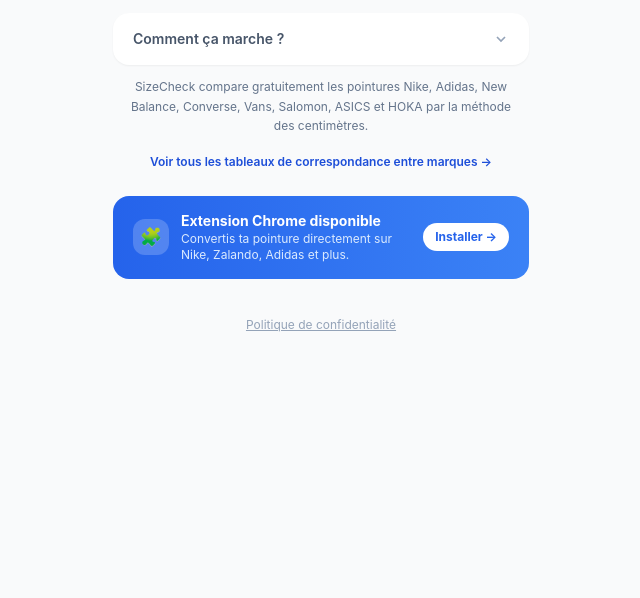
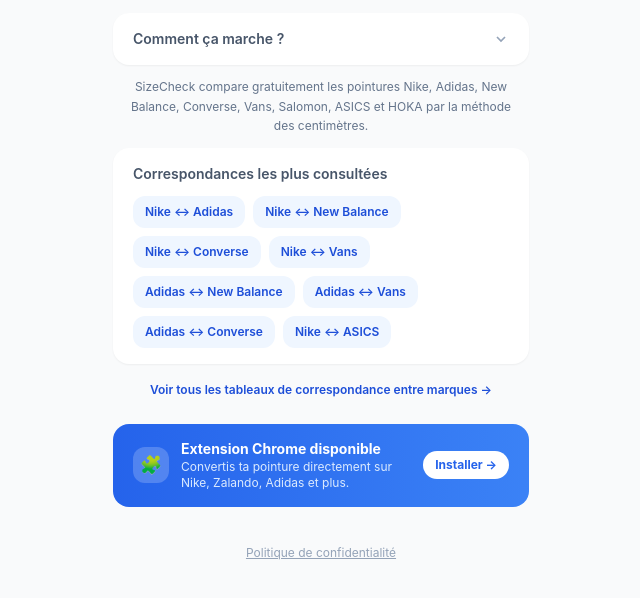
Before and after one commit to dajghub/sizecheck, a browser extension: page index.html in a window 1280 px wide. Shown: the part 494-1092 px from the top of the page, without its empty margins (319-959 px from the left). Before the commit the page ends 909 px from the top, so only its background shows below. Drawn offline with Linux system fonts and the light colour scheme.

Commit message:
seo: maillage interne — 8 liens directs vers les paires les plus recherchées sur l'accueil
Les 27 pages de comparaison stagnent en "détectée, actuellement non indexée"
(jamais explorées) depuis 6 semaines. L'accueil ne pointait que vers le hub,
plaçant les feuilles à 2 sauts de la seule page ayant de l'autorité.
Ces liens directs raccourcissent le chemin de crawl.

Aucune classe Tailwind nouvelle (tailwind.css précompilé, non régénéré).

```diff
--- a/index.html
+++ b/index.html
@@ -188,6 +188,21 @@
       <p class="text-xs text-slate-500 text-center leading-relaxed px-2">
         SizeCheck compare gratuitement les pointures Nike, Adidas, New Balance, Converse, Vans, Salomon, ASICS et HOKA par la méthode des centimètres.
       </p>
+
+      <!-- Maillage interne : liens directs vers les paires les plus recherchées -->
+      <div class="bg-white rounded-2xl shadow-sm px-5 py-4">
+        <p class="text-sm font-semibold text-slate-600 mb-3">Correspondances les plus consultées</p>
+        <div class="flex flex-wrap gap-2">
+          <a href="/comparaisons/nike-vs-adidas.html" class="text-xs font-semibold text-blue-700 bg-blue-50 rounded-xl px-3 py-2 no-underline hover:underline">Nike ↔ Adidas</a>
+          <a href="/comparaisons/nike-vs-newbalance.html" class="text-xs font-semibold text-blue-700 bg-blue-50 rounded-xl px-3 py-2 no-underline hover:underline">Nike ↔ New Balance</a>
+          <a href="/comparaisons/nike-vs-converse.html" class="text-xs font-semibold text-blue-700 bg-blue-50 rounded-xl px-3 py-2 no-underline hover:underline">Nike ↔ Converse</a>
+          <a href="/comparaisons/nike-vs-vans.html" class="text-xs font-semibold text-blue-700 bg-blue-50 rounded-xl px-3 py-2 no-underline hover:underline">Nike ↔ Vans</a>
+          <a href="/comparaisons/adidas-vs-newbalance.html" class="text-xs font-semibold text-blue-700 bg-blue-50 rounded-xl px-3 py-2 no-underline hover:underline">Adidas ↔ New Balance</a>
+          <a href="/comparaisons/adidas-vs-vans.html" class="text-xs font-semibold text-blue-700 bg-blue-50 rounded-xl px-3 py-2 no-underline hover:underline">Adidas ↔ Vans</a>
+          <a href="/comparaisons/adidas-vs-converse.html" class="text-xs font-semibold text-blue-700 bg-blue-50 rounded-xl px-3 py-2 no-underline hover:underline">Adidas ↔ Converse</a>
+          <a href="/comparaisons/nike-vs-asics.html" class="text-xs font-semibold text-blue-700 bg-blue-50 rounded-xl px-3 py-2 no-underline hover:underline">Nike ↔ ASICS</a>
+        </div>
+      </div>
 
       <p class="text-center">
         <a href="/comparaisons/" class="text-xs font-semibold text-blue-700 hover:underline">Voir tous les tableaux de correspondance entre marques →</a>
```
